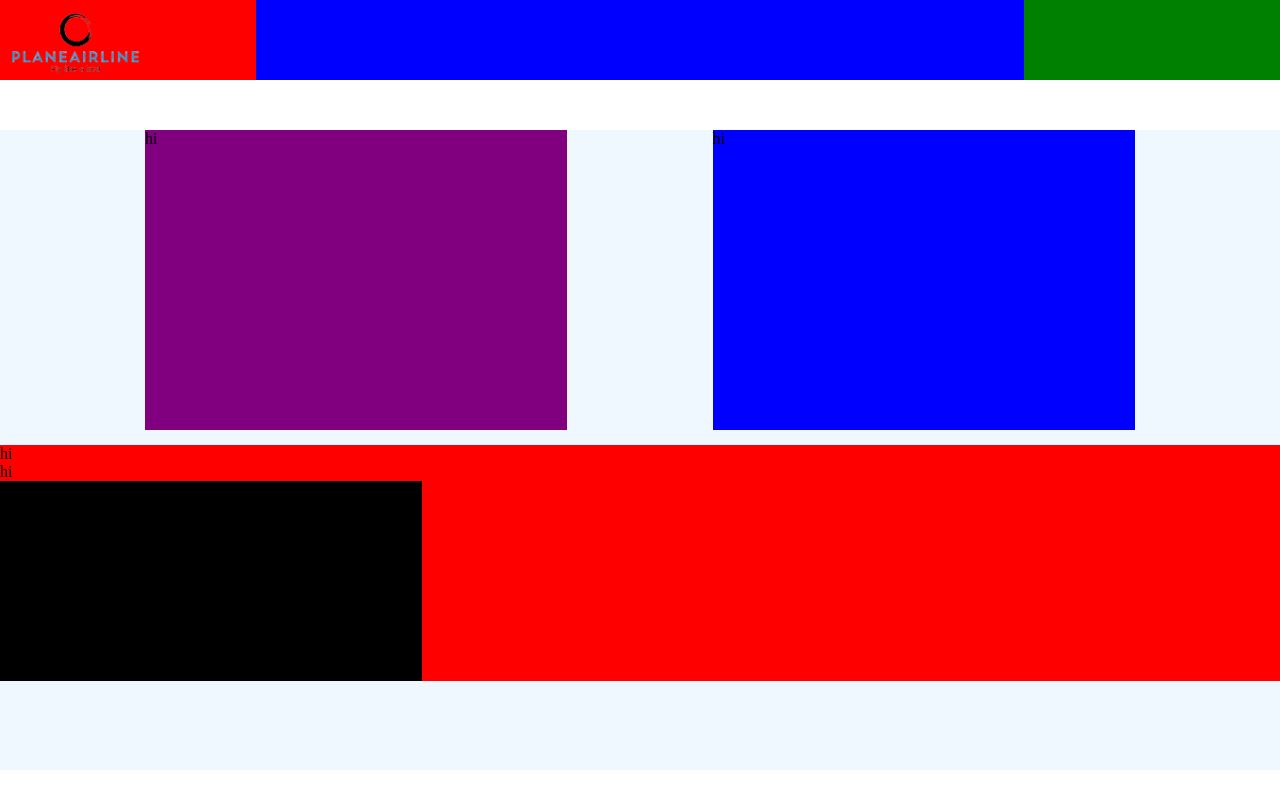
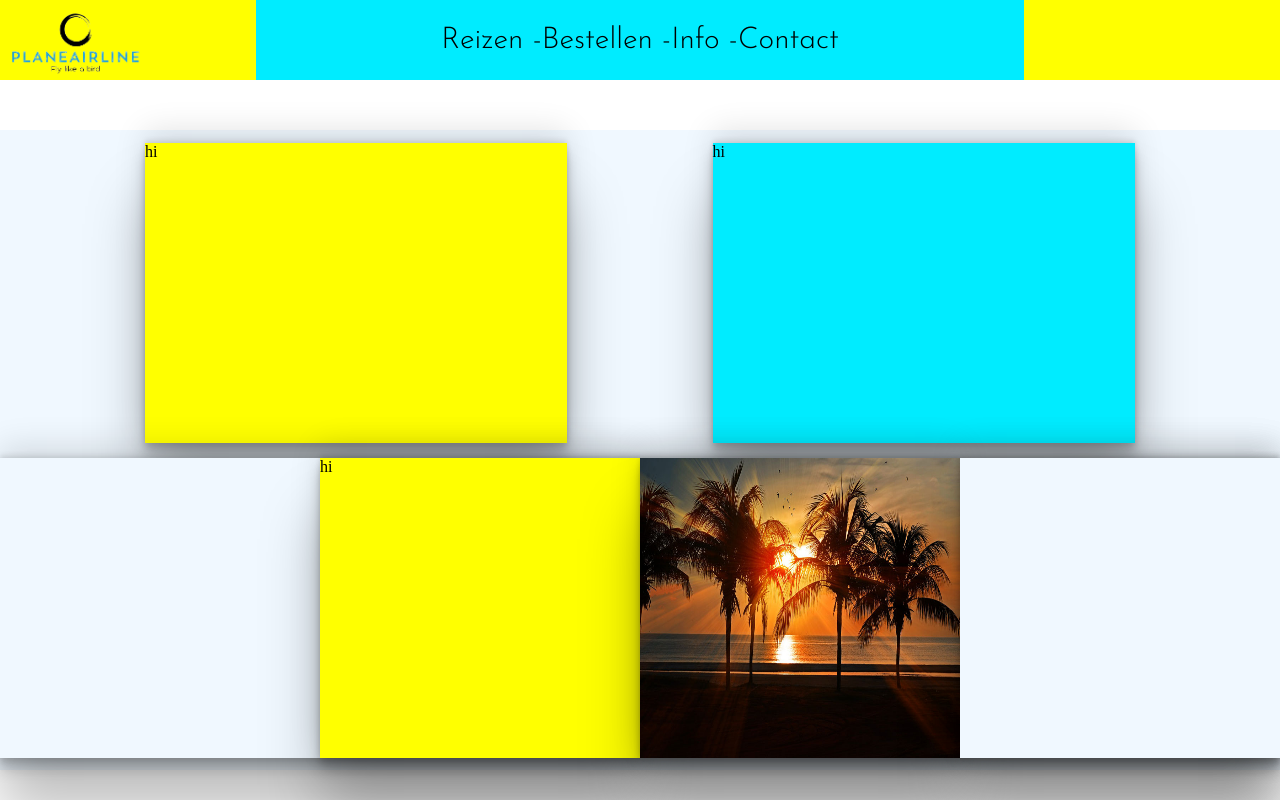
Before and after one commit to BjorenoDegens/PlaneAirline, a PHP site: page / in a window 1280 px wide. Run offline with PHP 8.4, Linux system fonts and the light colour scheme.

Commit message:
Boxes netjes neergezet en vervolgens huisstijl toegevoegd

```diff
--- a/css/style.css
+++ b/css/style.css
@@ -12,17 +12,34 @@ header {
 }
 
 header .box-left {
-  background-color: red;
+  background-color: yellow;
   width: 20%
 }
 
 header .box-main {
-  background-color: blue;
-  width: 60%
+  display: flex;
+  justify-content: center;
+  background-color: #00ECFF;
+  width: 60%;
+}
+
+
+header .box-main .box{
+  display: flex;
+
+}
+
+header .box-main .box .text{
+  display: flex;
+  width: 100%;
+  margin-top: 25px;
+  text-align: center;
+  font-family: 'Josefin Sans', sans-serif;
+  font-size: 30px;
 }
 
 header .box-right {
-  background-color: green;
+  background-color: yellow;
   width: 20%
 }
 
@@ -40,6 +57,7 @@ main .container{
   width: 100%;
   display: flex;
   flex-direction: column;
+  justify-content: center;
 }
 main .container .box-main-up{
   display: flex;
@@ -47,43 +65,57 @@ main .container .box-main-up{
   justify-content: space-evenly;
 }
 main .container .box-main-up .box-up-left{
-  background-color: purple;
+  background-color: yellow;
   width: 33%;
   height: 300px;
+  box-shadow: rgba(0, 0, 0, 0.25) 0px 54px 55px, rgba(0, 0, 0, 0.12) 0px -12px 30px, rgba(0, 0, 0, 0.12) 0px 4px 6px, rgba(0, 0, 0, 0.17) 0px 12px 13px, rgba(0, 0, 0, 0.09) 0px -3px 5px;
 }
 main .container .box-main-up .box-up-right{
-  background-color: blue;
+  background-color: #00ECFF;
   width: 33%;
   height: 300px;
+  box-shadow: rgba(0, 0, 0, 0.25) 0px 54px 55px, rgba(0, 0, 0, 0.12) 0px -12px 30px, rgba(0, 0, 0, 0.12) 0px 4px 6px, rgba(0, 0, 0, 0.17) 0px 12px 13px, rgba(0, 0, 0, 0.09) 0px -3px 5px;
 }
-main .container .box-main-down{
+main .container .box-main-down {
   display: flex;
   margin-top: 15px;
-  flex-direction: column;
-  justify-content: space-evenly;
-  background-color: red;
+  flex-direction: row;
+  background-color: aliceblue;
+  height: 300px;
+  box-shadow: rgba(0, 0, 0, 0.25) 0px 54px 55px, rgba(0, 0, 0, 0.12) 0px -12px 30px, rgba(0, 0, 0, 0.12) 0px 4px 6px, rgba(0, 0, 0, 0.17) 0px 12px 13px, rgba(0, 0, 0, 0.09) 0px -3px 5px;
 }
-main .container .box-main-down .box-down-up{
-  background-color: pink;
-  width: 66%;
-  height: 300px;
-}
-main .container .box-main-down .box-down-down{
-  background-color: black;
-  width: 66%;
+
+main .container .box-main-down .box-up-moreleft{
+  background-color: aliceblue;
+  width: 25%;
   height: 300px;
 }
 
-
-main .container .box-main-down .boxdowndown{
-  background-color: black;
-  width: 33%;
-  height: 100px;
+main .container .box-main-down .box-up-left{
+  background-color: yellow;
+  width: 25%;
+  height: 300px;
+  box-shadow: rgba(0, 0, 0, 0.25) 0px 54px 55px, rgba(0, 0, 0, 0.12) 0px -12px 30px, rgba(0, 0, 0, 0.12) 0px 4px 6px, rgba(0, 0, 0, 0.17) 0px 12px 13px, rgba(0, 0, 0, 0.09) 0px -3px 5px;
 }
 
+main .container .box-main-down .box-up-right{
+  background-color: #00ECFF;
+  width: 25%;
+  height: 300px;
+  box-shadow: rgba(0, 0, 0, 0.25) 0px 54px 55px, rgba(0, 0, 0, 0.12) 0px -12px 30px, rgba(0, 0, 0, 0.12) 0px 4px 6px, rgba(0, 0, 0, 0.17) 0px 12px 13px, rgba(0, 0, 0, 0.09) 0px -3px 5px;
+}
 
-main .container .box-main-down .boxupup{
-  background-color: black;
-  width: 33%;
-  height: 100px;
+/*vakantie foto1 in box-up-right*/
+
+main .container .box-main-down .box-up-right img{
+  display: flex;
+  height: 300px;
+  width: 100%;
 }
+
+main .container .box-main-down .box-up-moreright{
+  background-color: aliceblue;
+  width: 25%;
+  height: 300px;
+  box-shadow: rgba(0, 0, 0, 0.25) 0px 54px 55px, rgba(0, 0, 0, 0.12) 0px -12px 30px, rgba(0, 0, 0, 0.12) 0px 4px 6px, rgba(0, 0, 0, 0.17) 0px 12px 13px, rgba(0, 0, 0, 0.09) 0px -3px 5px;
+}
--- a/index.html
+++ b/index.html
@@ -6,18 +6,26 @@
     <meta name="viewport" content="width=device-width, initial-scale=1.0" />
     <title>Document</title>
     <link rel="stylesheet" href="css/style.css" />
+    <link rel="preconnect" href="https://fonts.googleapis.com">
+    <link rel="preconnect" href="https://fonts.gstatic.com" crossorigin>
+    <link href="https://fonts.googleapis.com/css2?family=Bebas+Neue&family=Josefin+Sans:wght@300&display=swap" rel="stylesheet">
+
   </head>
   <body>
     <header>
       <div class="box-left">
-        <img
-          class="logo"
-          src="/Afbeeldingen/Officieel_logo_CRUD_-removebg-preview.png"
-          alt=""
-        />
+        <img class = "logo" src = "/PlaneAirline/Afbeeldingen/Officieel_logo_CRUD_-removebg-preview.png" alt="">
+
       </div>
       <div class="box-main">
-        <div class="box"></div>
+        <div class="box">
+          <div class="text">
+            <p> Reizen - </p>
+            <p> Bestellen - </p>
+            <p> Info - </p>
+            <p> Contact</p>
+          </div>
+        </div>
       </div>
       <div class="box-right">
         <div class="box"></div>
@@ -31,10 +39,12 @@
           <div class="box-up-right">hi</div>
         </div>
         <div class="box-main-down">
-          <div class=".box-down-up">hi</div>
-          <div class=".box-down-down">hi</div>
-          <div class="boxupup"></div>
-          <div class="boxdowndown"></div>
+          <div class="box-up-moreleft"></div>
+          <div class="box-up-left">hi</div>
+          <div class="box-up-right">
+            <img src="/Afbeeldingen/Vakantiefoto1.jpg" alt="">
+          </div>
+          <div class="box-up-moreright"></div>
         </div>
       </div>
     </main>
```
Also changed, not shown: Afbeeldingen/Vakantiefoto1.jpg (added).
